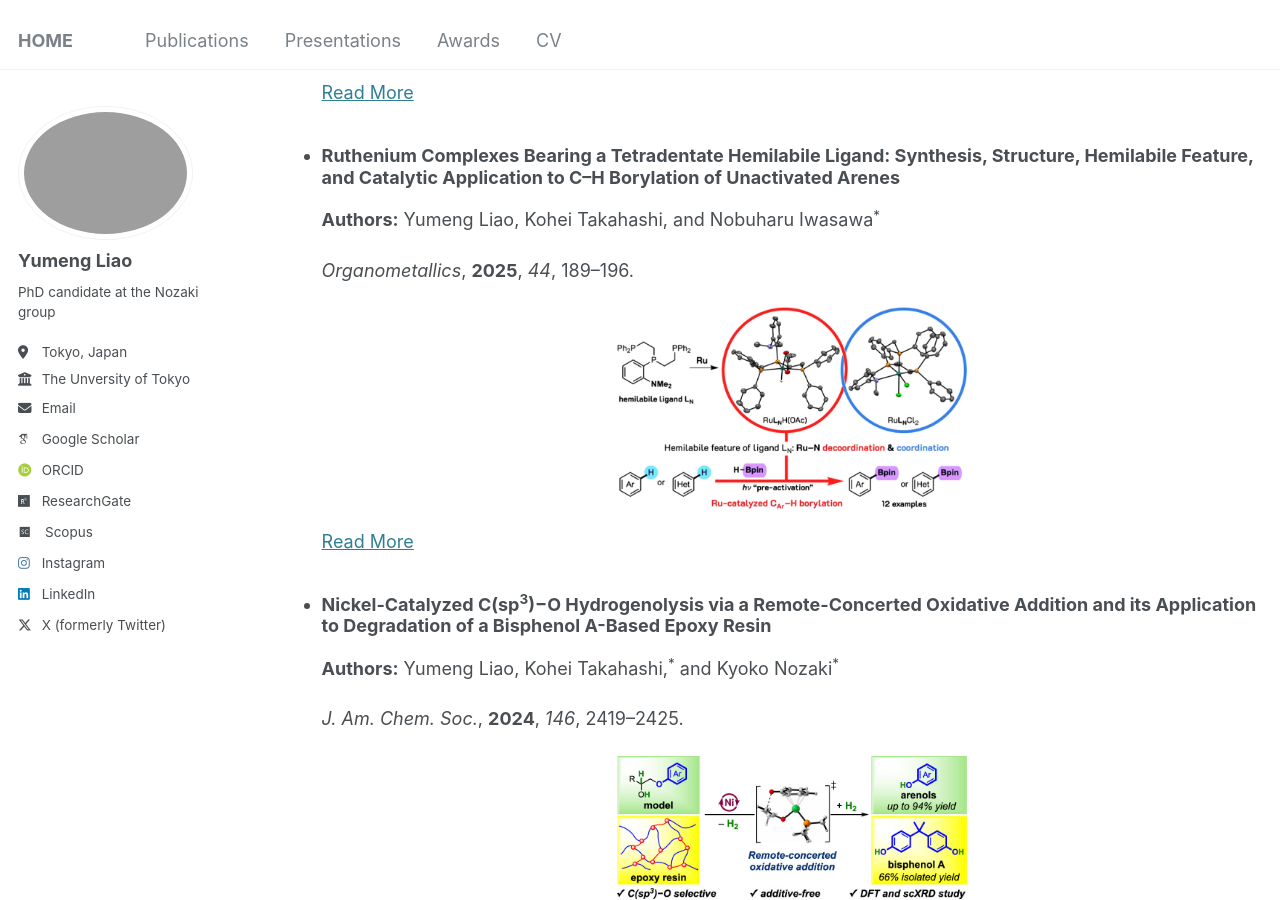
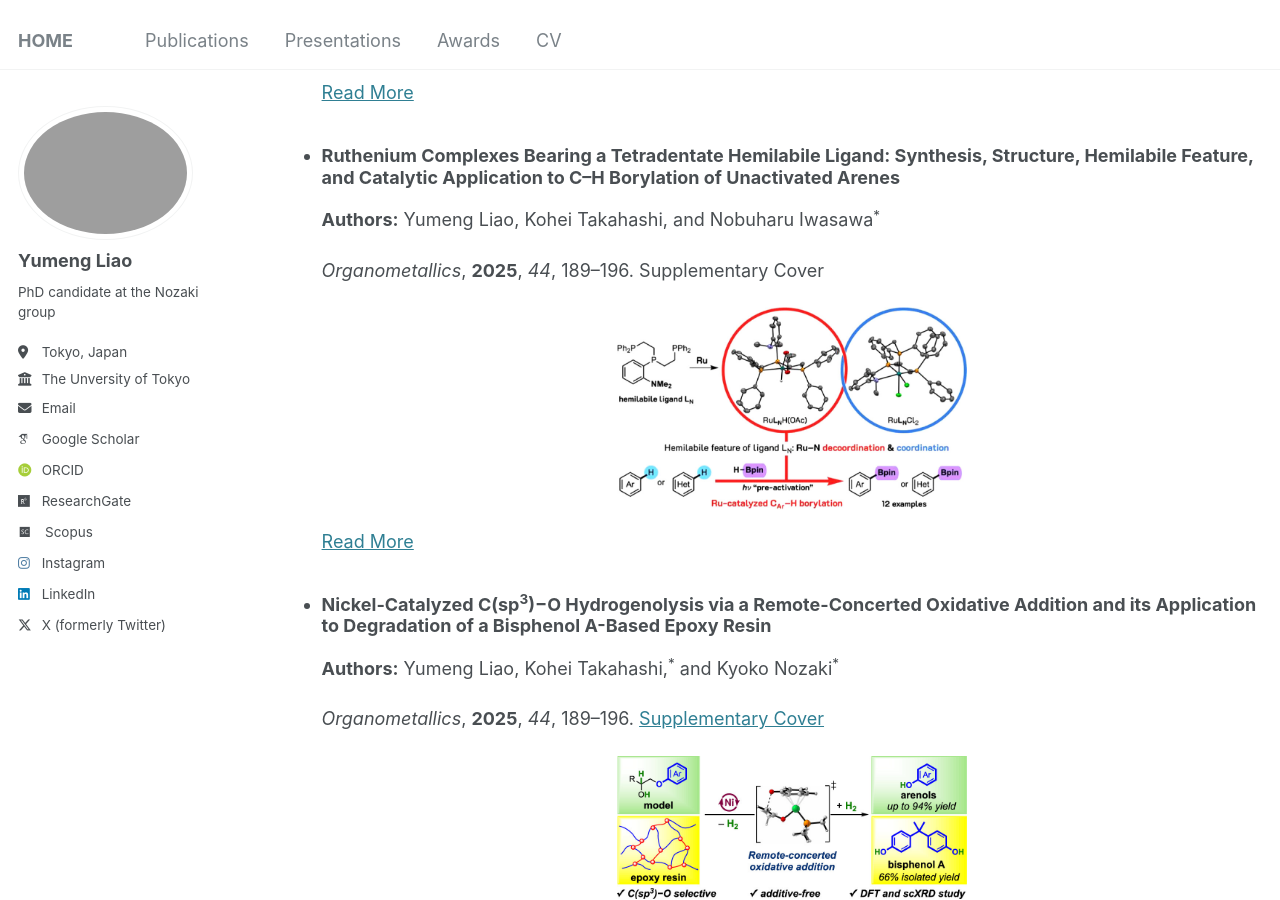
Before and after one commit to liaoym0610/academic, a Jekyll site: the page built from _pages/publications.html, in a window 1280 px wide and 900 px high, scrolled down 283 px. Built offline with Jekyll 4.4.1, drawn with Linux system fonts in a browser that asks for light colours; some web fonts are replaced.

Commit message:
Update publications.yml

```diff
--- a/_data/publications.yml
+++ b/_data/publications.yml
@@ -6,13 +6,13 @@
 
 - title: "Ruthenium Complexes Bearing a Tetradentate Hemilabile Ligand: Synthesis, Structure, Hemilabile Feature, and Catalytic Application to C–H Borylation of Unactivated Arenes"
   authors: "Yumeng Liao, Kohei Takahashi, and Nobuharu Iwasawa<sup>*</sup>"
-  description: "<i>Organometallics</i>, <strong>2025</strong>, <i>44</i>, 189–196."
+  description: "<i>Organometallics</i>, <strong>2025</strong>, <i>44</i>, 189–196. Supplementary Cover"
   link: "https://doi.org/10.1021/acs.organomet.4c00424"
   image: "https://liaoym0610.github.io/academic/images/images_large_om4c00424_0011.jpeg"
 
 - title: "Nickel-Catalyzed C(sp<sup>3</sup>)−O Hydrogenolysis via a Remote-Concerted Oxidative Addition and its Application to Degradation of a Bisphenol A-Based Epoxy Resin"
   authors: "Yumeng Liao, Kohei Takahashi,<sup>*</sup> and Kyoko Nozaki<sup>*</sup>"
-  description: "<i>J. Am. Chem. Soc.</i>, <strong>2024</strong>, <i>146</i>, 2419–2425."
+  description: "<i>Organometallics</i>, <strong>2025</strong>, <i>44</i>, 189–196. <a href='https://pubs.acs.org/cms/10.1021/jacsat.2024.146.issue-4/asset/jacsat.2024.146.issue-4.xlargecover-2.jpg' target='_blank'>Supplementary Cover</a>"
   link: "https://doi.org/10.1021/jacs.3c09061"
   image: "https://liaoym0610.github.io/academic/images/images_large_ja3c09061_0011.jpeg"
 
```
